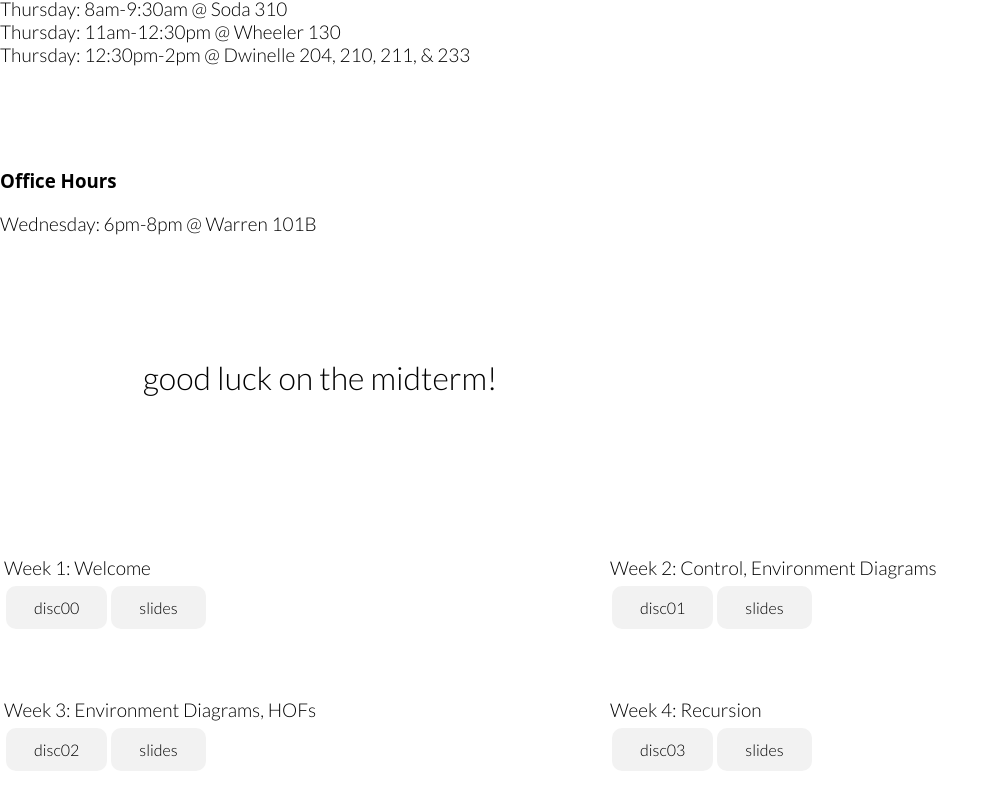
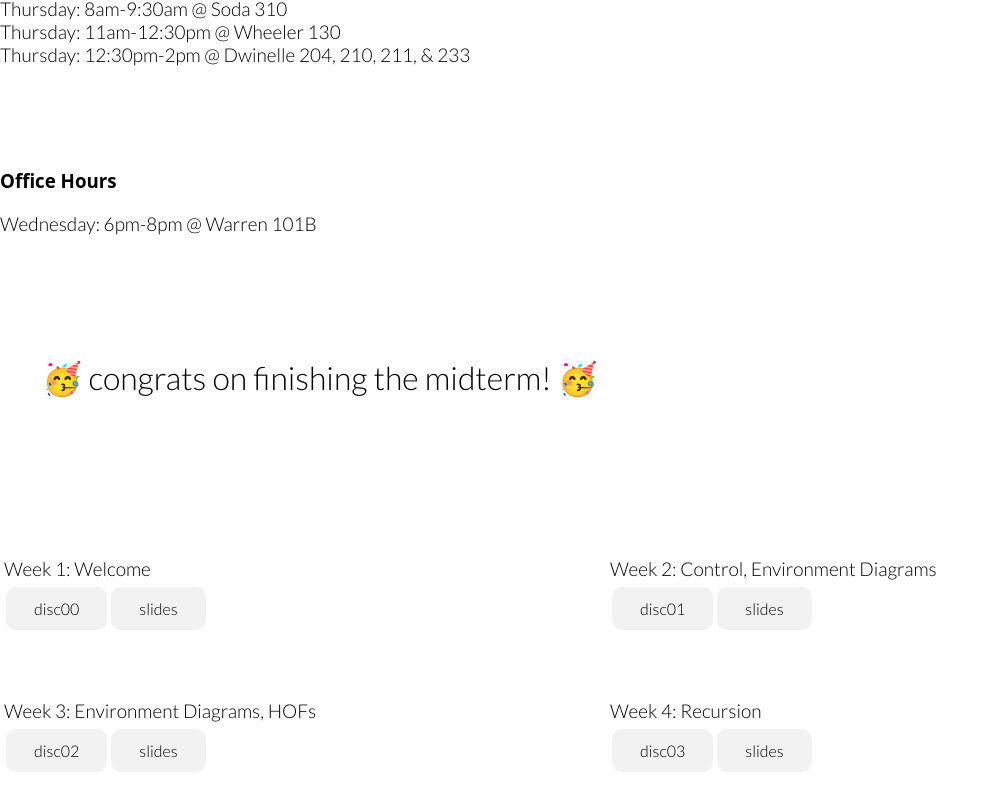
Before and after one commit to priya0004/teaching, a React (Create React App) app: page / in a window 1280 px wide. Shown: the part 616-1427 px from the top of the page, without its empty margins (0-999 px from the left). Built offline with nearby package versions, Linux system fonts and the light colour scheme.

Commit message:
[sp25] change announcement

```diff
--- a/src/content.js
+++ b/src/content.js
@@ -58,7 +58,7 @@ function content() {
 
                 <div id='content' className='col-lg-7 col-xl-7'>
                     <div className='announcements-container'>
-                        <p id='announce'> good luck on the midterm! </p>
+                        <p id='announce'> &#129395; congrats on finishing the midterm! &#129395; </p>
                     </div>
                     <br />
 
```
